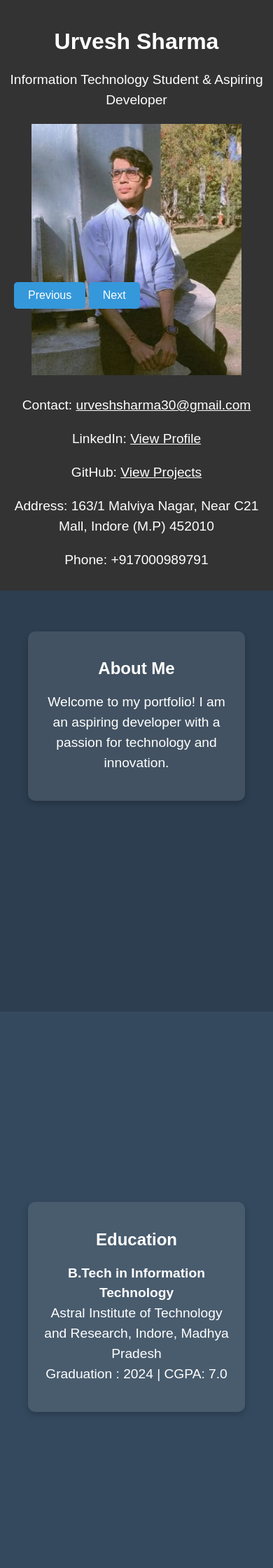
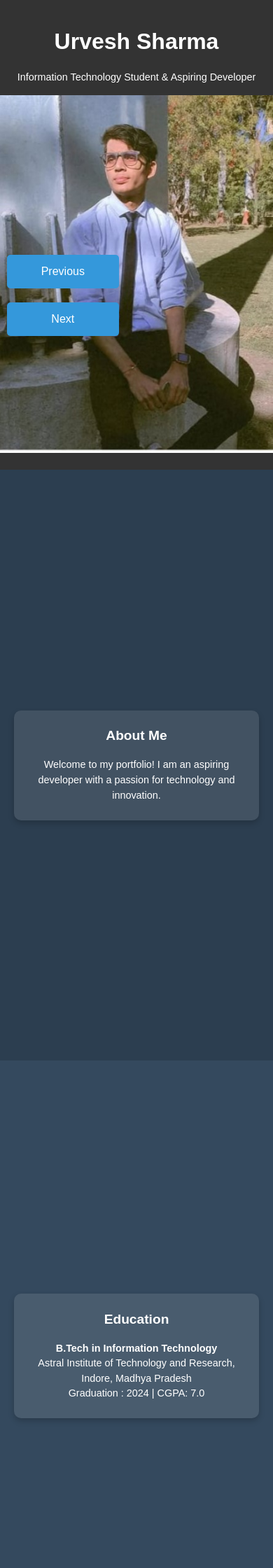
Before and after one commit to urveshsharma21/My_Portfolio, a Django app: page / in a window 390 px wide. Shown: the top 2240 px of the page at 70% size. Run offline with Django 5.2, Linux system fonts and the light colour scheme.

Commit message:
Update home.html

```diff
--- a/portfolio/templates/portfolio/home.html
+++ b/portfolio/templates/portfolio/home.html
@@ -57,8 +57,7 @@
             width: 100%;
             padding: 10px 0;
             text-align: center; /* Center footer text */
-            position: fixed; /* Fix the footer at the bottom */
-            bottom: 0; /* Align to the bottom */
+            position: relative; /* Change to relative for better layout */
         }
         .section-content {
             max-width: 800px; /* Limit the width of sections */
@@ -94,6 +93,42 @@
         }
         .navigation button:hover {
             background: #2980b9; /* Darker blue on hover */
+        }
+
+        /* Responsive Styles */
+        @media (max-width: 768px) {
+            header img {
+                width: 100%; /* Responsive image */
+                height: auto; /* Maintain aspect ratio */
+            }
+            section {
+                padding: 20px; /* Less padding on smaller screens */
+            }
+            .section-content {
+                padding: 10px; /* Less padding inside content */
+            }
+            .navigation {
+                left: 10px; /* Adjust position for smaller screens */
+            }
+            .navigation button {
+                width: 100%; /* Full width buttons */
+                padding: 15px; /* Increase padding for better touch targets */
+            }
+            h2 {
+                font-size: 1.5em; /* Adjust heading size */
+            }
+            p, ul {
+                font-size: 1em; /* Adjust paragraph size */
+            }
+        }
+
+        @media (max-width: 480px) {
+            h2 {
+                font-size: 1.2em; /* Further adjust heading size */
+            }
+            p, ul {
+                font-size: 0.9em; /* Further adjust paragraph size */
+            }
         }
     </style>
 </head>
```
